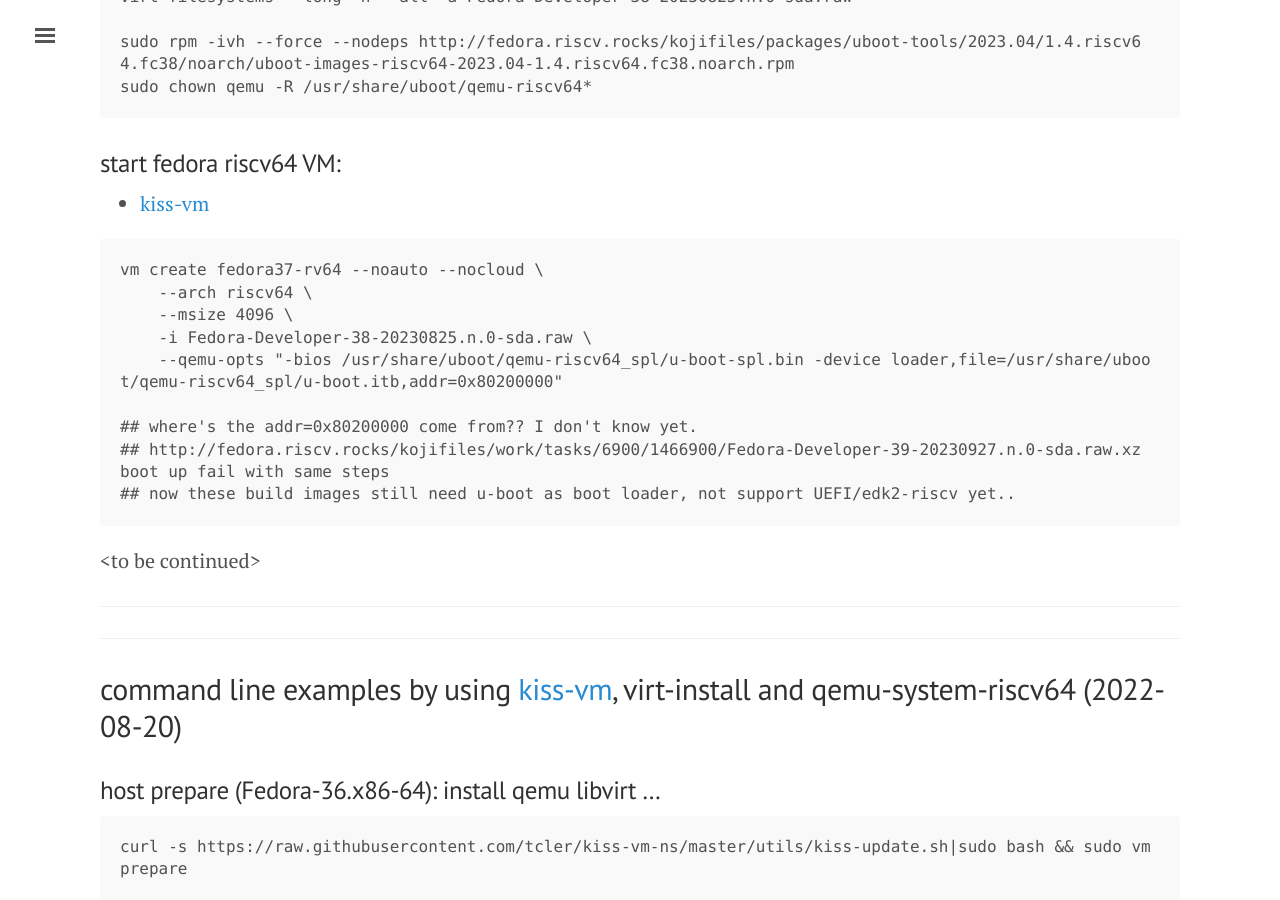
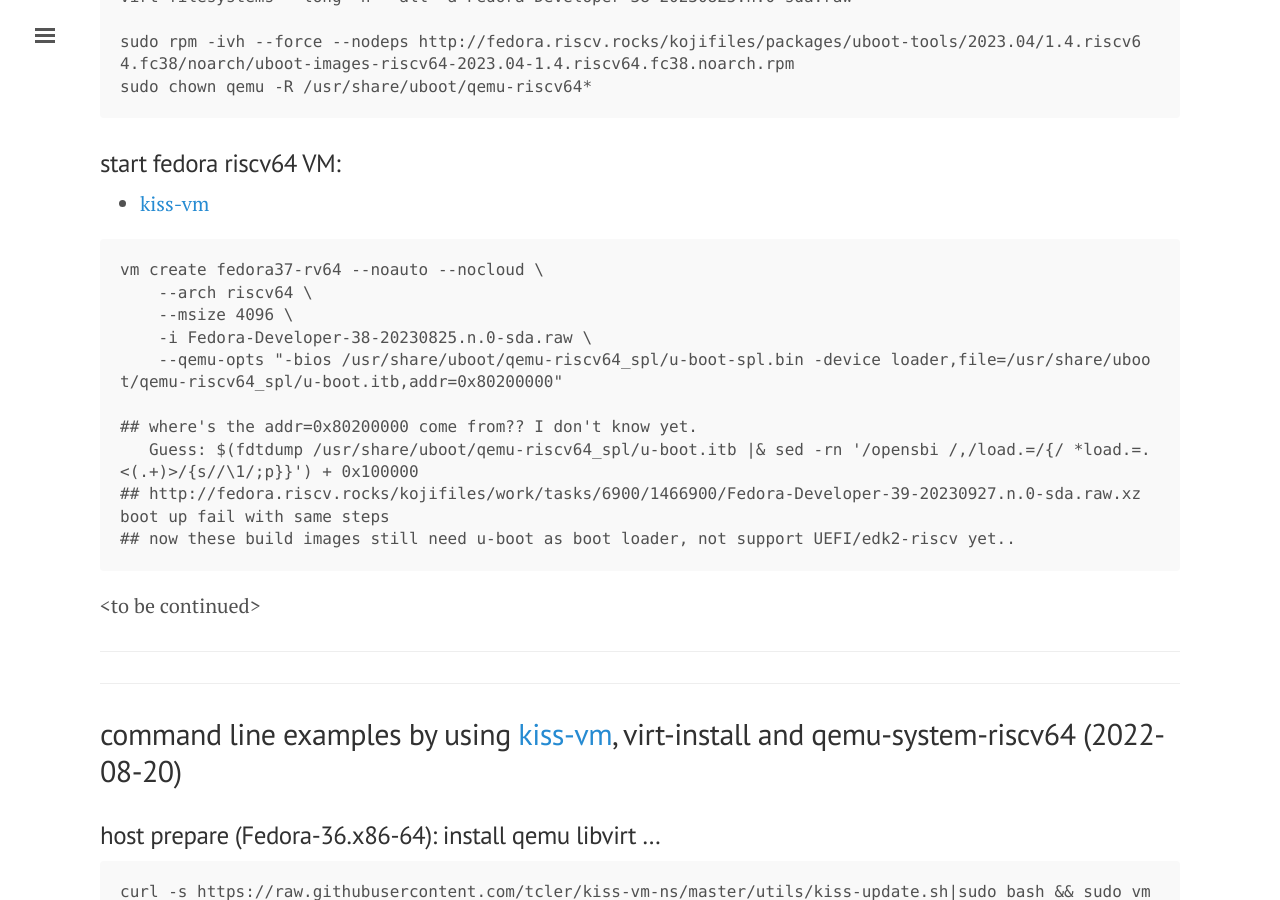
Before and after one commit to tcler/tcler.github.io, a Jekyll site: the page built from _posts/2022-08-20-start-fedora-riscv64-VM-on-fedora-x86_64-host.md, in a window 1280 px wide and 900 px high, scrolled down 1418 px. Built offline with Jekyll 4.4.1, drawn with Linux system fonts in a browser that asks for light colours.

Commit message:
Update 2022-08-20-start-fedora-riscv64-VM-on-fedora-x86_64-host.md

````diff
--- a/_posts/2022-08-20-start-fedora-riscv64-VM-on-fedora-x86_64-host.md
+++ b/_posts/2022-08-20-start-fedora-riscv64-VM-on-fedora-x86_64-host.md
@@ -50,6 +50,7 @@ vm create fedora37-rv64 --noauto --nocloud \
     --qemu-opts "-bios /usr/share/uboot/qemu-riscv64_spl/u-boot-spl.bin -device loader,file=/usr/share/uboot/qemu-riscv64_spl/u-boot.itb,addr=0x80200000"
 
 ## where's the addr=0x80200000 come from?? I don't know yet.
+   Guess: $(fdtdump /usr/share/uboot/qemu-riscv64_spl/u-boot.itb |& sed -rn '/opensbi /,/load.=/{/ *load.=.<(.+)>/{s//\1/;p}}') + 0x100000
 ## http://fedora.riscv.rocks/kojifiles/work/tasks/6900/1466900/Fedora-Developer-39-20230927.n.0-sda.raw.xz boot up fail with same steps
 ## now these build images still need u-boot as boot loader, not support UEFI/edk2-riscv yet..
 ```
````
